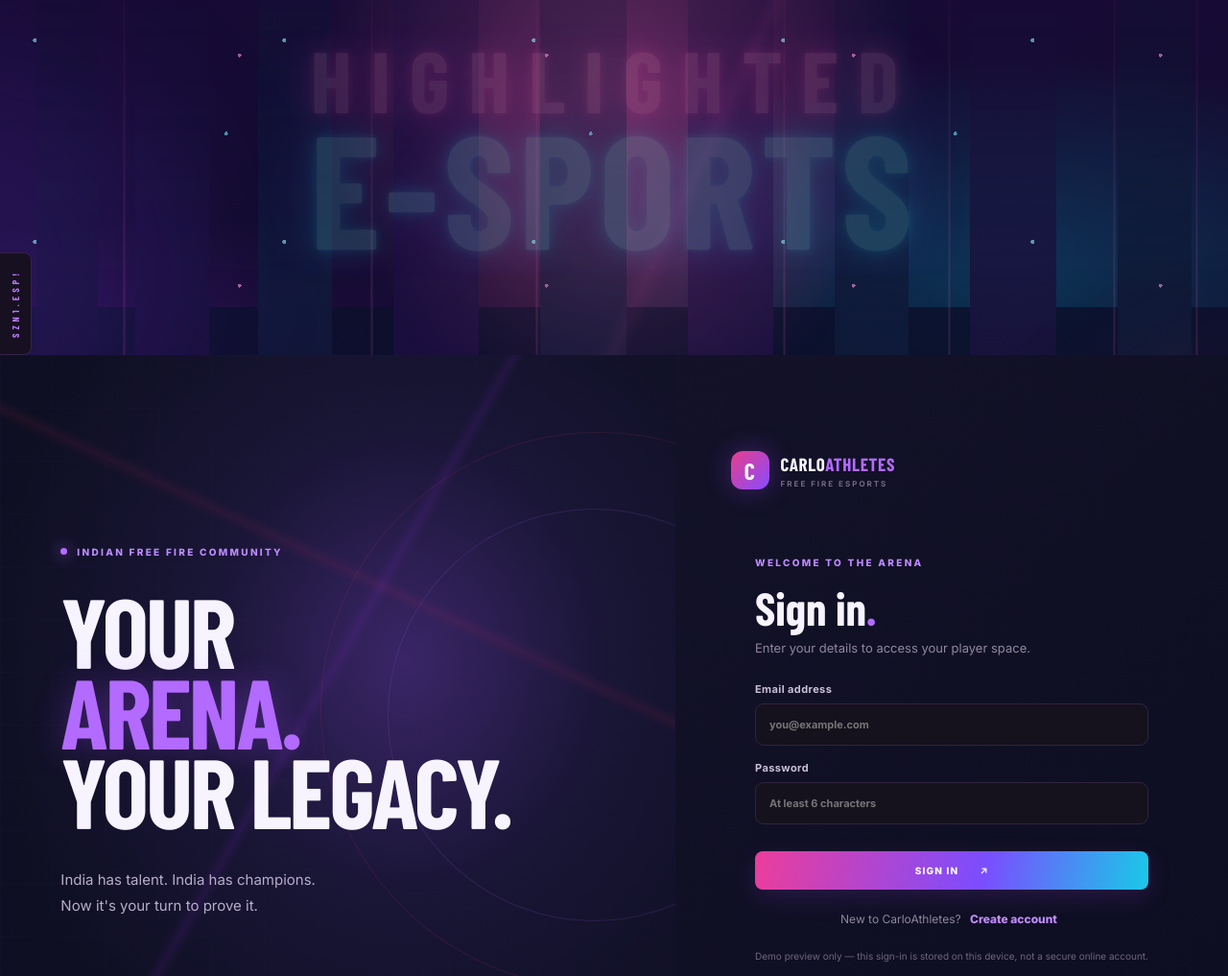
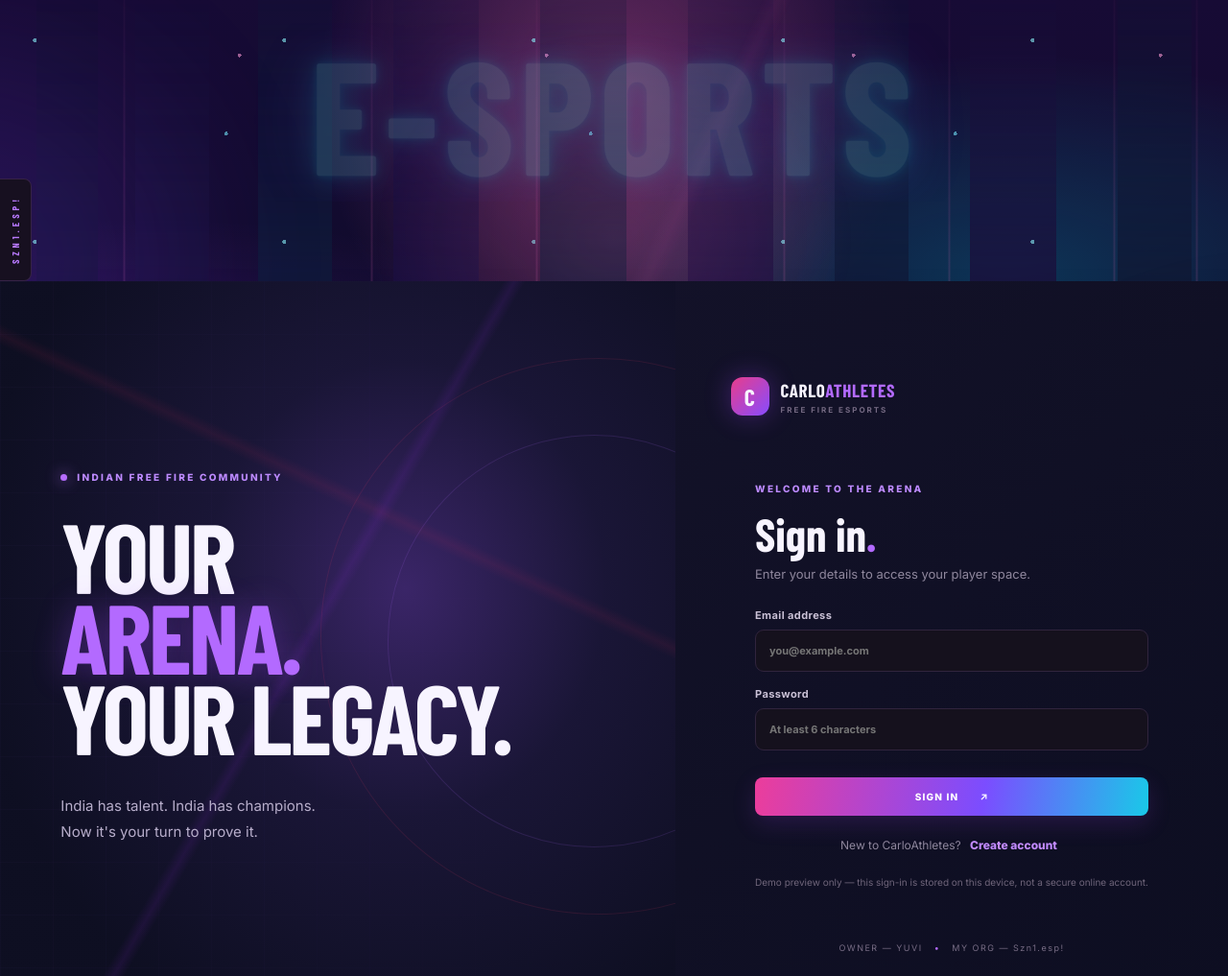
Before and after one commit to yuvicanrule-crypto/CarloAthletes, a plain HTML site: page index.html in a window 1280 px wide. Shown: the top 1017 px of the page at 96% size. Drawn offline with nearby package versions, Linux system fonts and the light colour scheme; a web font is replaced by a local one.

Commit message:
Remove unintended highlighted label from esports wordmark

```diff
--- a/index.html
+++ b/index.html
@@ -23,7 +23,7 @@
 </head>
 <body>
   <!-- Additive background wordmark: highlighted esports -->
-  <div class="ca-background-wordmark" aria-hidden="true"><span>HIGHLIGHTED</span><strong>E-SPORTS</strong></div>
+  <div class="ca-background-wordmark" aria-hidden="true"><strong>E-SPORTS</strong></div>
   <div class="ambient ambient-one"></div><div class="ambient ambient-two"></div>
 <div class="side-brand">SZN1.ESP!</div>
 
```
